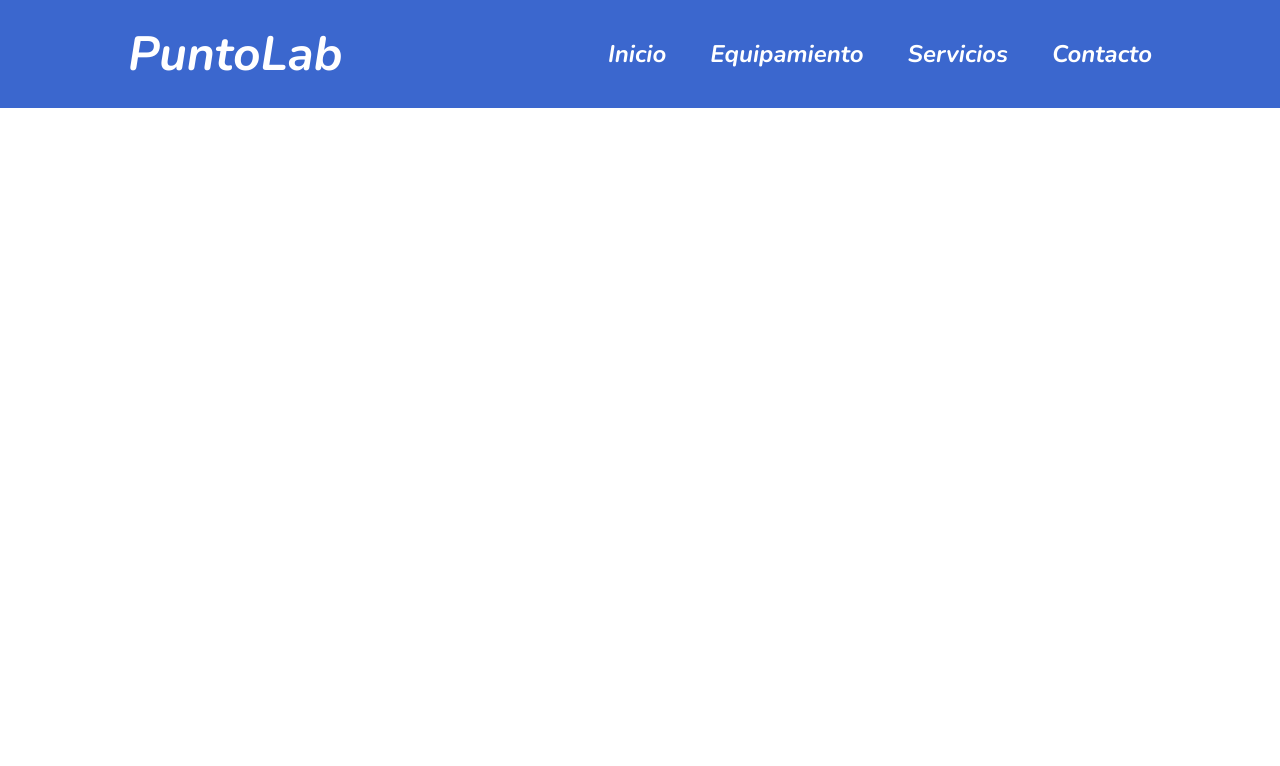
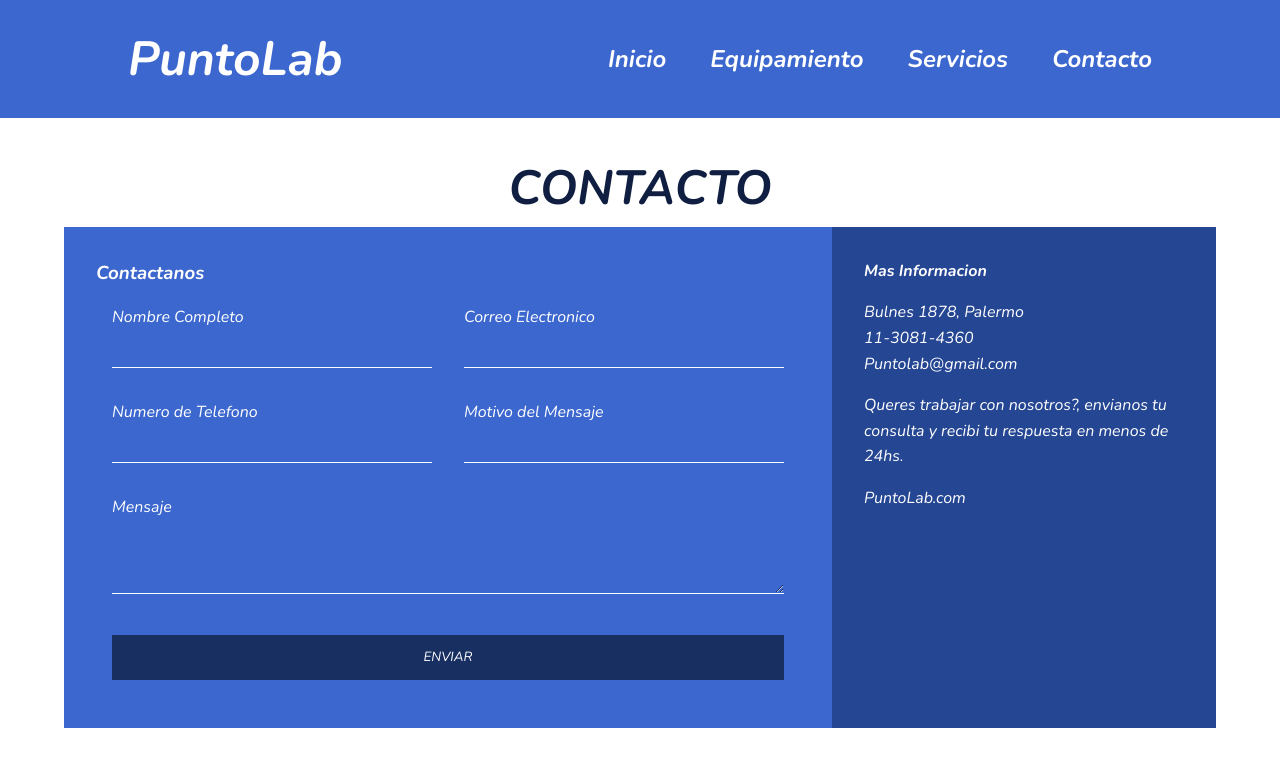
Before and after one commit to TomasBello13/proyectoPuntoLab, a plain HTML site: page HTML/Contacto.html in a window 1280 px wide. Drawn offline with nearby package versions, Linux system fonts and the light colour scheme.

Commit message:
terminamos el formulario de contacto

```diff
--- a/CSS/estilo.css
+++ b/CSS/estilo.css
@@ -124,13 +124,15 @@
 
 }
 
+/*CARDS*/
 
 .title {
     text-align: center;
     font-size: 40px;
     color: black;
-    margin-top: 100px;
-    font-weight: 100;
+    margin-top: 150px;
+    font-weight: 600;
+
 }
 
 .container {
@@ -141,8 +143,7 @@
     flex-wrap: wrap;
     justify-content: center;
     margin: auto;
-    margin-top: 150px;
-    margin-bottom: 150px;
+    margin-top: 30px;
 
 }
 
@@ -190,3 +191,122 @@
     text-decoration: none;
     color: black;
 }
+
+/*FORMULARIO DE CONTACTO*/
+
+* {
+    box-sizing: border-box;
+}
+
+body {
+    background: #fff;
+    color: #fff;
+    line-height: 1.6;
+    font-family: 'Quicksand', sans-serif;
+    padding: 0 1.5em;
+    margin-top: 150px;
+}
+
+.container {
+    max-width: 1170px;
+    margin-left: auto;
+    margin-right: auto;
+    padding: 1.5em;
+}
+
+ul {
+    list-style: none;
+    padding: 0;
+}
+
+.brand {
+    text-align: center;
+    font-size: 3em;
+    color: #101f41;
+}
+
+.contact-wrapper {
+    box-shadow: 0 0 20px 0 rgba(255, 255, 255, .3);
+}
+
+.contact-wrapper > * {
+    padding: 1em;
+}
+
+.contact-form {
+    background: #3B67CE;
+}
+
+.contact-form form {
+    display: grid;
+    grid-template-columns: 1fr 1fr;
+}
+
+.contact-form form label {
+    display: block;
+}
+
+.contact-form form p {
+    margin: 0;
+    padding: 1em;
+}
+
+.contact-form form .block {
+    grid-column: 1 / 3;
+}
+
+.contact-form form button,
+.contact-form form input,
+.contact-form form textarea {
+    width: 100%;
+    padding: .7em;
+    border: none;
+    background: none;
+    outline: 0;
+    color: #fff;
+    border-bottom: 1px solid #fff;
+}
+
+.contact-form form button {
+    background: #182f62;
+    border: 0;
+    text-transform: uppercase;
+    padding: 1em;
+}
+
+.contact-form form button:hover,
+.contact-form form button:focus {
+    background: #101f41;
+    color: #fff;
+    transition: background-color 1s ease-out;
+    outline: 0;
+}
+
+/* CONTACT INFO */
+.contact-info {
+    background: #254693;
+}
+
+.contact-info h4, .contact-info ul, .contact-info p {
+    text-align: center;
+    margin: 0 0 1rem 0;
+}
+
+/* LARGE SIZE */
+@media(min-width: 700px) {
+    body {
+        padding: 0 4em;
+    }
+    .contact-wrapper {
+        display: grid;
+        grid-template-columns: 2fr 1fr;
+    }
+    .contact-wrapper > * {
+        padding: 2em;
+    }
+    .contact-info h4,
+    .contact-info ul,
+    .contact-info p {
+        text-align: left;
+    }
+}
--- a/HTML/Contacto.html
+++ b/HTML/Contacto.html
@@ -33,7 +33,54 @@
 
     </header>
 
+    <div class="content">
 
+        <h1 class="brand">CONTACTO</h1>
+
+        <div class="contact-wrapper animated bounceInUp">
+            <div class="contact-form">
+                <h3>Contactanos</h3>
+                <form action="">
+                    <p>
+                        <label>Nombre Completo</label>
+                        <input type="text" name="fullname">
+                    </p>
+                    <p>
+                        <label>Correo Electronico</label>
+                        <input type="email" name="email">
+                    </p>
+                    <p>
+                        <label>Numero de Telefono</label>
+                        <input type="tel" name="phone">
+                    </p>
+                    <p>
+                        <label>Motivo del Mensaje</label>
+                        <input type="text" name="affair">
+                    </p>
+                    <p class="block">
+                        <label>Mensaje</label>
+                        <textarea name="message" rows="3"></textarea>
+                    </p>
+                    <p class="block">
+                        <button>
+                                Enviar
+                        </button>
+                    </p>
+                </form>
+            </div>
+            <div class="contact-info">
+                <h4>Mas Informacion</h4>
+                <ul>
+                    <li><i class="fas fa-map-marker-alt"></i>Bulnes 1878, Palermo</li>
+                    <li><i class="fas fa-phone"></i>11-3081-4360</li>
+                    <li><i class="fas fa-envelope-open-text"></i>Puntolab@gmail.com</li>
+                </ul>
+                <p>Queres trabajar con nosotros?, envianos tu consulta y recibi tu respuesta en menos de 24hs.</p>
+                <p>PuntoLab.com</p>
+            </div>
+        </div>
+
+    </div>
 </body>
 
 </html>
```
Also changed, not shown: index.html (+5 -3 lines).
